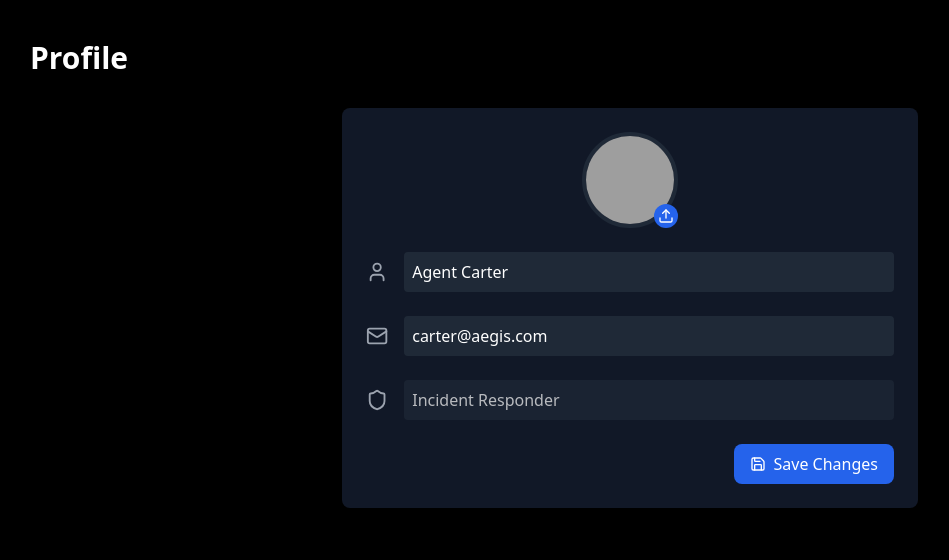
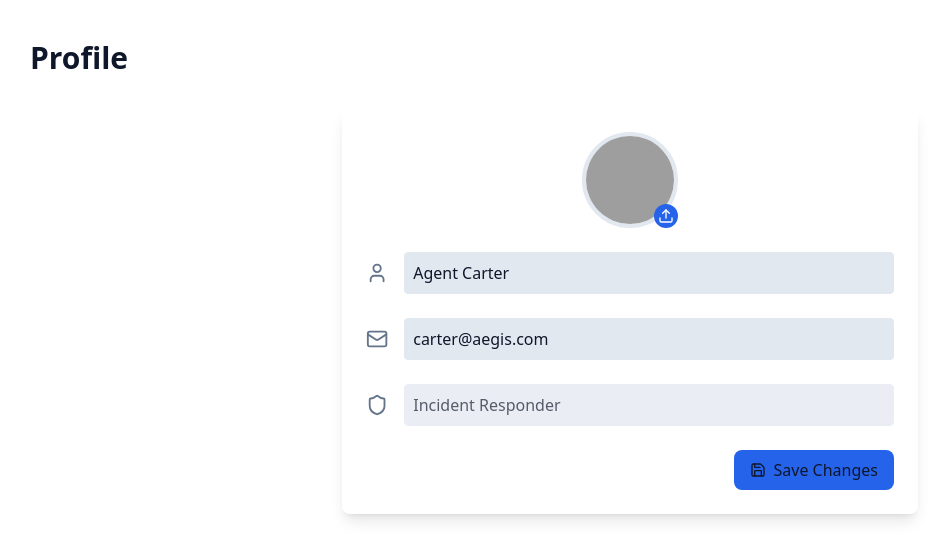
Before and after one commit to COS301-SE-2025/AEGIS, a React (Vite) app in the folder frontend/: page /profile in a window 1280 px wide. Both pictures are taken after a click on the button "Edit Profile". Shown: the top 560 px of the page, without its empty margins (10-959 px from the left). Built offline with nearby package versions, Linux system fonts and the light colour scheme; grey boxes are pictures that could not be loaded.

Commit message:
added js to profile page

```diff
--- a/frontend/src/screens/ProfilePage/ProfilePage.tsx
+++ b/frontend/src/screens/ProfilePage/ProfilePage.tsx
@@ -1,7 +1,9 @@
 import { useState, useRef } from "react";
 import { Pencil, Save, Upload, User, Mail, Shield } from "lucide-react";
+//@ts-ignore
+import updateProfile from "./profile"
 
-export  const ProfilePage= () => {
+export const ProfilePage = () => {
   const fileInputRef = useRef<HTMLInputElement>(null);
 
   const [isEditing, setIsEditing] = useState(false);
@@ -12,7 +14,30 @@ export  const ProfilePage= () => {
     image: null as string | null,
   });
 
-  const toggleEdit = () => setIsEditing(!isEditing);
+
+const toggleEdit = async () => {
+  if (isEditing) {
+    try {
+      const imageFile = fileInputRef.current?.files?.[0];
+      const updated = await updateProfile({
+        name: profile.name,
+        email: profile.email,
+        imageFile,
+      });
+
+      setProfile({
+        ...profile,
+        name: updated.name,
+        email: updated.email,
+        image: updated.image_url,
+      });
+    } catch (err) {
+      console.error("Error updating profile:", err);
+    }
+  }
+
+  setIsEditing(!isEditing);
+};
 
   const handleChange = (e: React.ChangeEvent<HTMLInputElement>) => {
     setProfile({ ...profile, [e.target.name]: e.target.value });
@@ -29,10 +54,10 @@ export  const ProfilePage= () => {
   };
 
   return (
-    <div className="bg-black min-h-screen text-white p-10">
+    <div className="min-h-screen bg-background text-foreground p-10 transition-colors">
       <h1 className="text-3xl font-bold mb-8">Profile</h1>
 
-      <div className="bg-gray-900 p-6 rounded-lg max-w-xl mx-auto shadow-lg space-y-6">
+      <div className="bg-card text-card-foreground p-6 rounded-lg max-w-xl mx-auto shadow-lg space-y-6">
         {/* Profile Picture */}
         <div className="flex flex-col items-center space-y-3">
           <div className="relative w-24 h-24">
@@ -42,7 +67,7 @@ export  const ProfilePage= () => {
                 "https://ui-avatars.com/api/?name=Agent+Carter&background=0D8ABC&color=fff"
               }
               alt="Profile"
-              className="w-24 h-24 rounded-full object-cover border-4 border-gray-800"
+              className="w-24 h-24 rounded-full object-cover border-4 border-border"
             />
             {isEditing && (
               <button
@@ -64,14 +89,14 @@ export  const ProfilePage= () => {
 
         {/* Name */}
         <div className="flex items-center gap-4">
-          <User className="w-6 h-6 text-gray-400" />
+          <User className="w-6 h-6 text-muted-foreground" />
           {isEditing ? (
             <input
               type="text"
               name="name"
               value={profile.name}
               onChange={handleChange}
-              className="bg-gray-800 p-2 rounded text-white w-full"
+              className="bg-input border border-border p-2 rounded text-foreground w-full"
             />
           ) : (
             <p className="text-lg">{profile.name}</p>
@@ -80,14 +105,14 @@ export  const ProfilePage= () => {
 
         {/* Email */}
         <div className="flex items-center gap-4">
-          <Mail className="w-6 h-6 text-gray-400" />
+          <Mail className="w-6 h-6 text-muted-foreground" />
           {isEditing ? (
             <input
               type="email"
               name="email"
               value={profile.email}
               onChange={handleChange}
-              className="bg-gray-800 p-2 rounded text-white w-full"
+              className="bg-input border border-border p-2 rounded text-foreground w-full"
             />
           ) : (
             <p className="text-lg">{profile.email}</p>
@@ -96,23 +121,21 @@ export  const ProfilePage= () => {
 
         {/* Role */}
         <div className="flex items-center gap-4">
-    <Shield className="w-6 h-6 text-gray-400" />
+          <Shield className="w-6 h-6 text-muted-foreground" />
           {isEditing ? (
             <input
               type="text"
               name="role"
               value={profile.role}
-        disabled //  makes the input read-only
-        className="bg-gray-800 p-2 rounded text-white w-full opacity-70 cursor-not-allowed"
+              disabled
+              className="bg-input border border-border p-2 rounded text-foreground w-full opacity-70 cursor-not-allowed"
             />
           ) : (
             <p className="text-lg">{profile.role}</p>
           )}
         </div>
 
-        {/* Role Description */}
-
-        {/* Actions */}
+        {/* Action Buttons */}
         <div className="flex justify-end mt-4">
           <button
             onClick={toggleEdit}
@@ -125,4 +148,4 @@ export  const ProfilePage= () => {
       </div>
     </div>
   );
-}
+};
--- /dev/null
+++ b/frontend/src/screens/ProfilePage/profile.js
@@ -0,0 +1,20 @@
+const updateProfile = async ({ name, email, imageFile }) => {
+  const formData = new FormData();
+  formData.append("name", name);
+  formData.append("email", email);
+  if (imageFile) {
+    formData.append("profile_picture", imageFile);
+  }
+
+  const response = await fetch("http://localhost:8080/api/v1/profile/update", {
+    method: "POST",
+    body: formData,
+  });
+
+  if (!response.ok) {
+    throw new Error("Failed to update profile");
+  }
+
+  return await response.json();
+};
+export default updateProfile;
```
Lines whose indentation alone changed are shown as unchanged.
